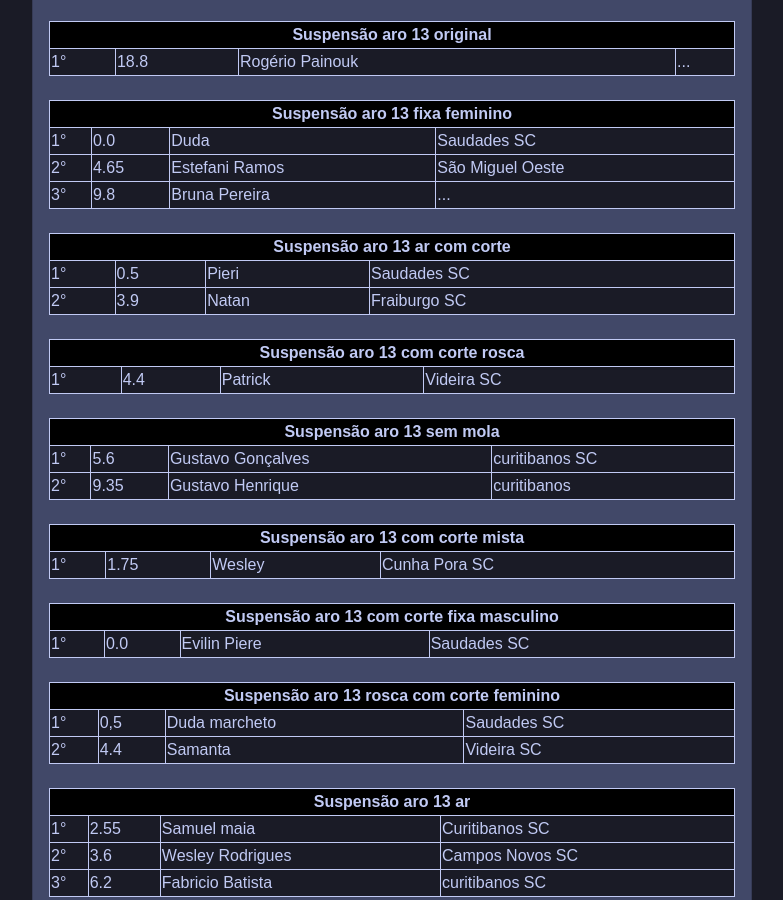
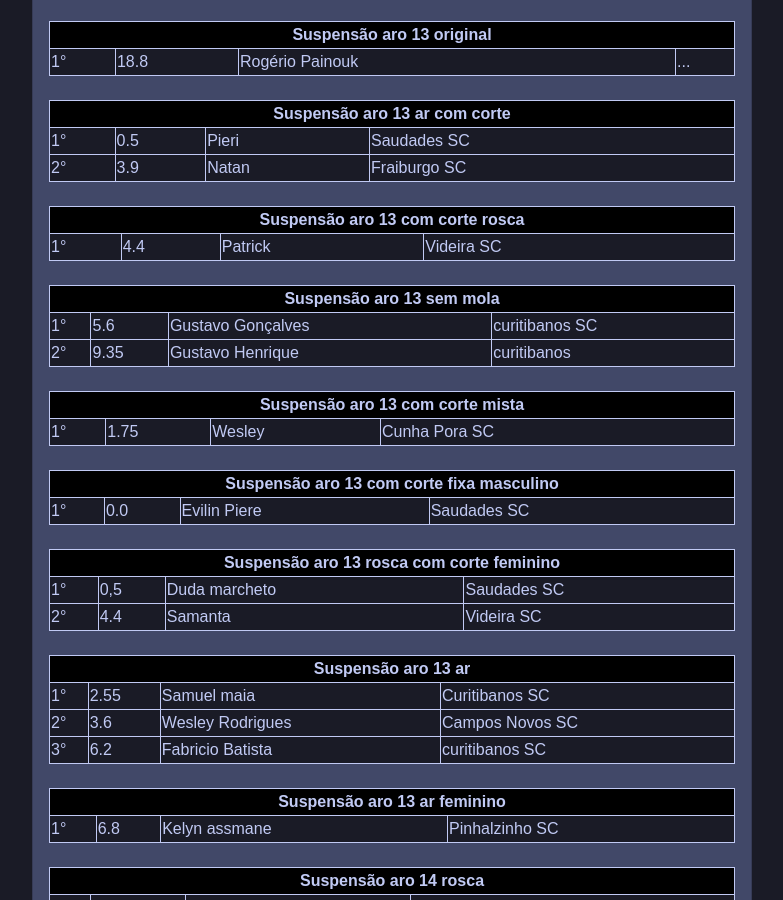
Before and after one commit to securiityy/raxacompeticoes, a plain HTML site: page index.html in a window 1280 px wide. Shown: the part 3406-4306 px from the top of the page, without its empty margins (248-1031 px from the left). Drawn offline with nearby package versions, Linux system fonts and the light colour scheme.

Commit message:
Update index.html

```diff
--- a/index.html
+++ b/index.html
@@ -284,14 +284,7 @@ animation-duration: 300ms;
 	  </table>
 			</br>
 
-		<table class="mycolorfont mycolorbg">
-			<tr><th  style="text-align:center;background-color:#000000;" colspan="4">Suspensão aro 13 fixa feminino</th></tr>
-			<tr><td>1°</td><td>0.0</td><td>Duda</td><td>Saudades SC</td>
-			<tr><td>2°</td><td>4.65</td><td>Estefani Ramos</td><td>São Miguel Oeste</td>
-			<tr><td>3°</td><td>9.8</td><td>Bruna Pereira</td><td>...</td>
-			</tr>
-	  </table>
-			</br>
+
 
 		<table class="mycolorfont mycolorbg">
 			<tr><th  style="text-align:center;background-color:#000000;" colspan="4">Suspensão aro 13 ar com corte</th></tr>
```
